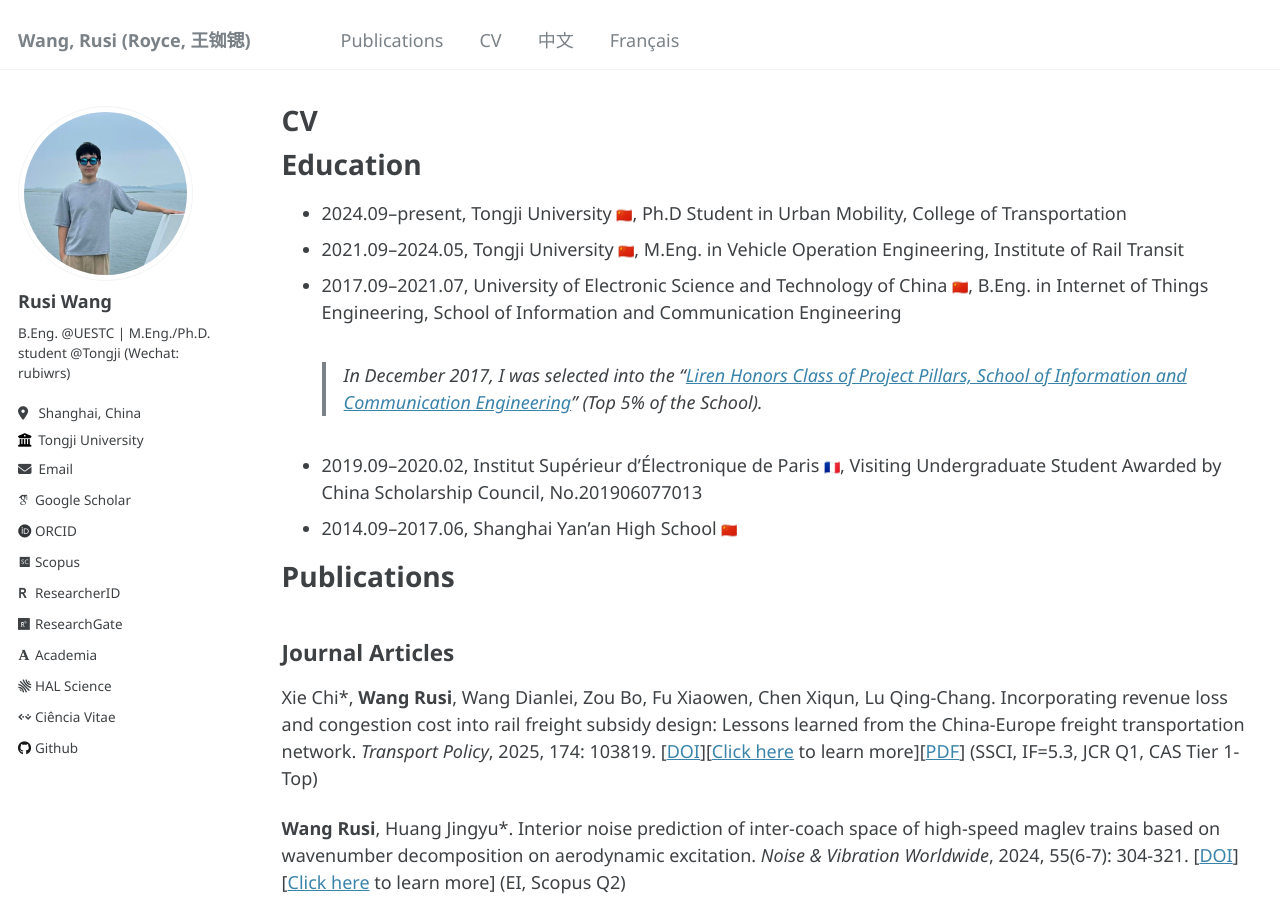
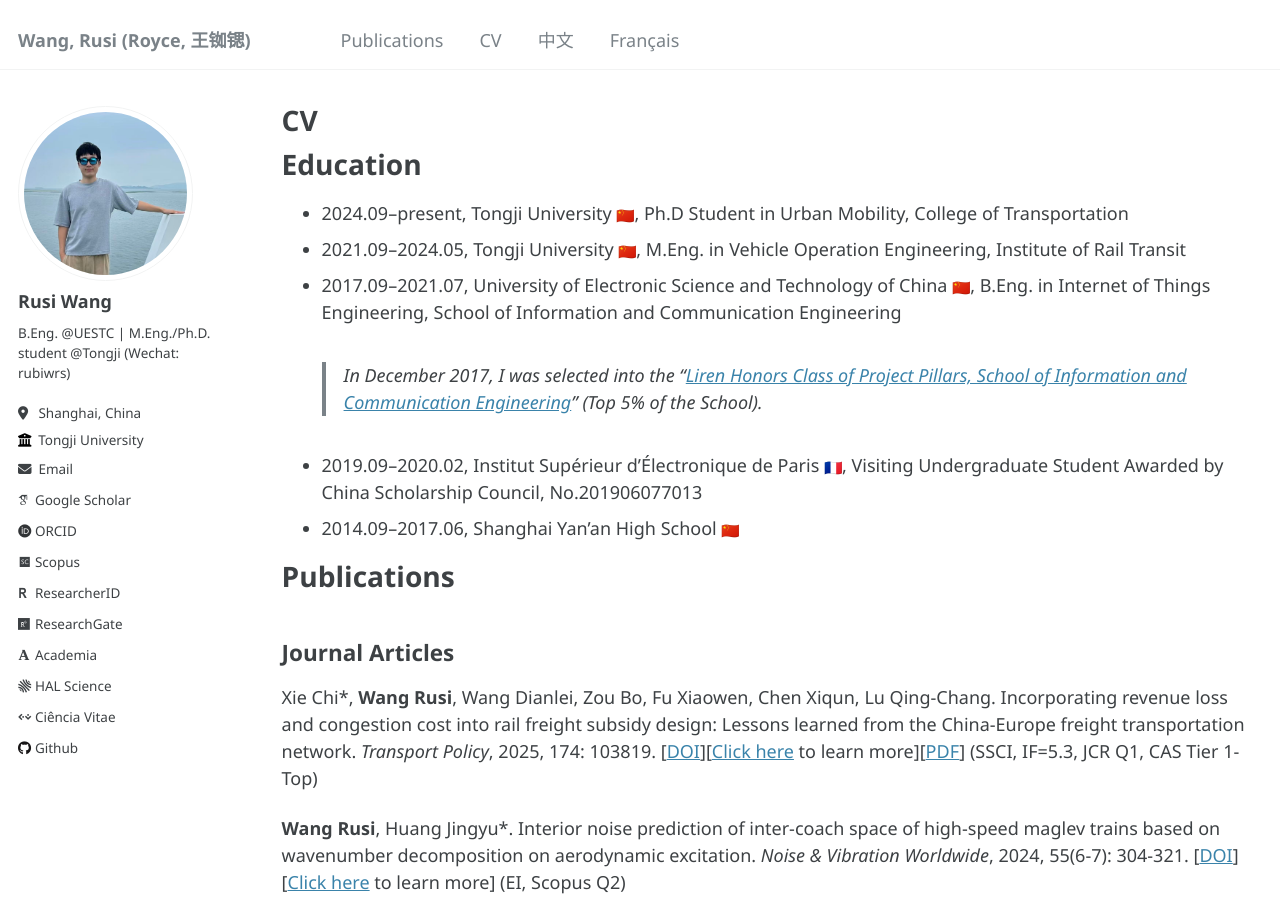
Before and after one commit to RusiWang99/RusiWang99.github.io, a Jekyll site: the page built from _pages/cv.md, in a window 1280 px wide and 900 px high. Built offline with Jekyll 4.4.1, drawn with Linux system fonts in a browser that asks for light colours; emoji names are drawn with the system emoji font; some web fonts are replaced.

Commit message:
Update cv.md

```diff
--- a/_pages/cv.md
+++ b/_pages/cv.md
@@ -11,12 +11,12 @@ redirect_from:
 
 Education
 ======
-* 2024.09–present, Tongji University <img src="https://twemoji.maxcdn.com/v/latest/svg/1f1e8-1f1f3.svg" width="16" height="16"/>, Ph.D Student in Urban Mobility, College of Transportation
-* 2021.09–2024.05, Tongji University <img src="https://twemoji.maxcdn.com/v/latest/svg/1f1e8-1f1f3.svg" width="16" height="16"/>, M.Eng. in Vehicle Operation Engineering, Institute of Rail Transit
-* 2017.09–2021.07, University of Electronic Science and Technology of China <img src="https://twemoji.maxcdn.com/v/latest/svg/1f1e8-1f1f3.svg" width="16" height="16"/>, B.Eng. in Internet of Things Engineering, School of Information and Communication Engineering
+* 2024.09–present, Tongji University <img src="https://twemoji.maxcdn.com/v/latest/svg/1f1e8-1f1f3.svg" width="18" height="18"/>, Ph.D Student in Urban Mobility, College of Transportation
+* 2021.09–2024.05, Tongji University <img src="https://twemoji.maxcdn.com/v/latest/svg/1f1e8-1f1f3.svg" width="18" height="18"/>, M.Eng. in Vehicle Operation Engineering, Institute of Rail Transit
+* 2017.09–2021.07, University of Electronic Science and Technology of China <img src="https://twemoji.maxcdn.com/v/latest/svg/1f1e8-1f1f3.svg" width="18" height="18"/>, B.Eng. in Internet of Things Engineering, School of Information and Communication Engineering
 > In December 2017, I was selected into the "[Liren Honors Class of Project Pillars, School of Information and Communication Engineering](https://mp.weixin.qq.com/s/ew-8znWxv4uh3Q9MWJyc2A)" (Top 5% of the School).
-* 2019.09–2020.02, Institut Supérieur d'Électronique de Paris <img src="https://twemoji.maxcdn.com/v/latest/svg/1f1eb-1f1f7.svg" width="16" height="16"/>, Visiting Undergraduate Student Awarded by China Scholarship Council, No.201906077013
-* 2014.09–2017.06, Shanghai Yan'an High School <img src="https://twemoji.maxcdn.com/v/latest/svg/1f1e8-1f1f3.svg" width="16" height="16"/>
+* 2019.09–2020.02, Institut Supérieur d'Électronique de Paris <img src="https://twemoji.maxcdn.com/v/latest/svg/1f1eb-1f1f7.svg" width="18" height="18"/>, Visiting Undergraduate Student Awarded by China Scholarship Council, No.201906077013
+* 2014.09–2017.06, Shanghai Yan'an High School <img src="https://twemoji.maxcdn.com/v/latest/svg/1f1e8-1f1f3.svg" width="18" height="18"/>
 
 Publications
 ======
@@ -48,9 +48,9 @@ Honors and Awards
 
 International Experience
 ======
-* Research Trainee at [Institut Supérieur d'Électronique de Paris](https://www.isep.fr/) <img src="https://twemoji.maxcdn.com/v/latest/svg/1f1eb-1f1f7.svg" width="16" height="16"/>, September 2019–February 2020
+* Research Trainee at [Institut Supérieur d'Électronique de Paris](https://www.isep.fr/) <img src="https://twemoji.maxcdn.com/v/latest/svg/1f1eb-1f1f7.svg" width="18" height="18"/>, September 2019–February 2020
 > Conducted research in the [LISITE Lab](https://www.isep.fr/en/research-at-isep/) under the supervision of [Dr. Ercüment Yılmaz](https://scholar.google.com/citations?user=1UesTpIAAAAJ&hl=en) and [Prof. Maria Trocan](https://scholar.google.com/citations?user=XEnZikgAAAAJ&hl=en&oi=sra), focusing on melanoma classification using CNN models (AlexNet, GoogLeNet, ResNet) trained on dermoscopic images from the ISIC database.
-* [Oxford University Academic Experience Programme](https://oice.uestc.edu.cn/__local/2/4C/BB/27A567A3E5B5C7B359C5451CA54_CA427CB4_2DE9F7.pdf?e=.pdf) <img src="https://twemoji.maxcdn.com/v/latest/svg/1f1ec-1f1e7.svg" width="16" height="16"/>, January 2018–February 2018
+* [Oxford University Academic Experience Programme](https://oice.uestc.edu.cn/__local/2/4C/BB/27A567A3E5B5C7B359C5451CA54_CA427CB4_2DE9F7.pdf?e=.pdf) <img src="https://twemoji.maxcdn.com/v/latest/svg/1f1ec-1f1e7.svg" width="18" height="18"/>, January 2018–February 2018
 
 Skills
 ======
```
